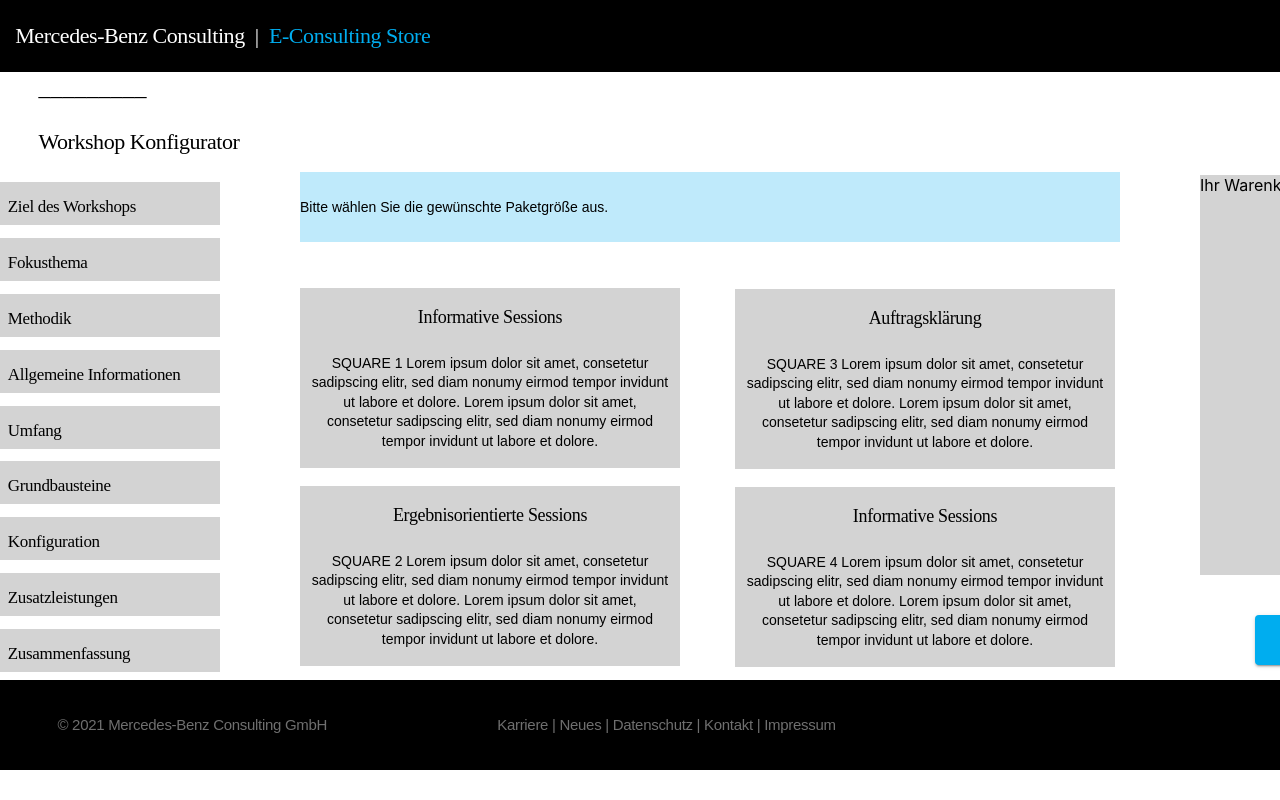
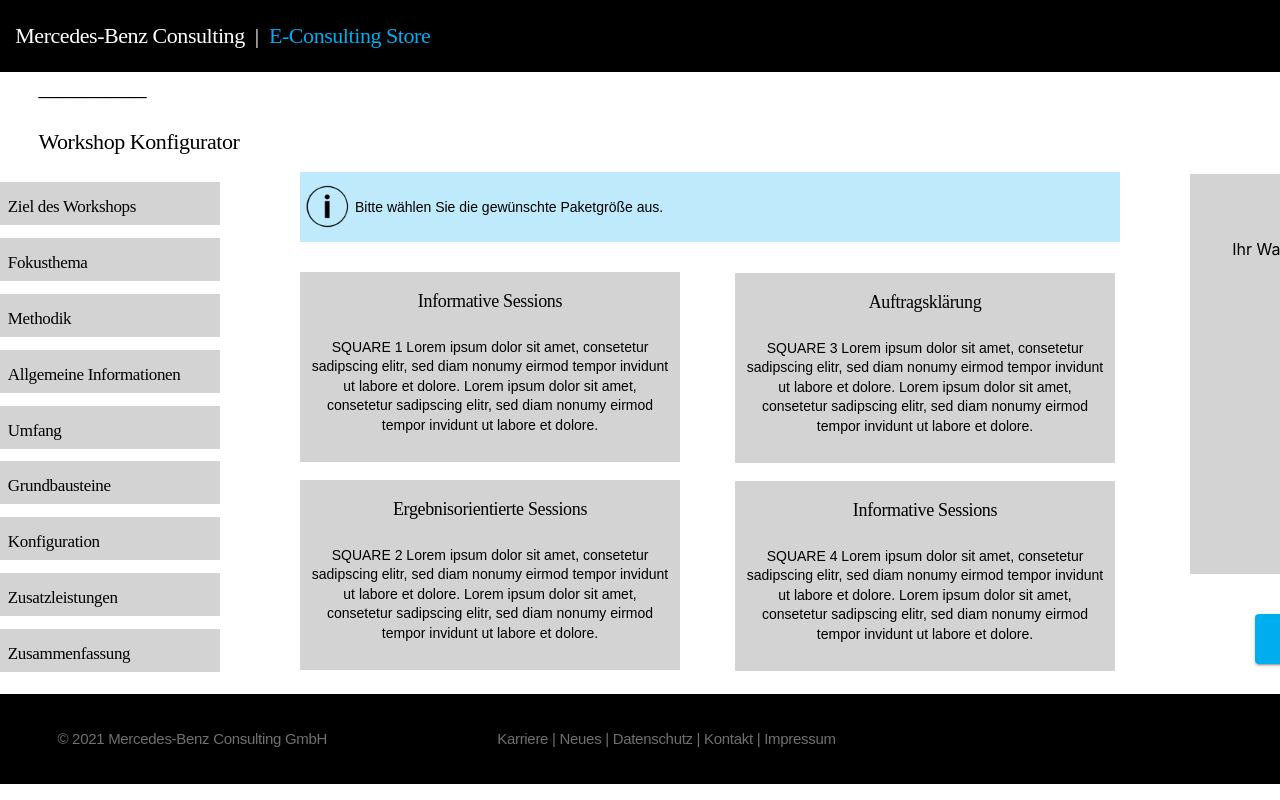
Before and after one commit to Kristina-Todorova/workshop_configurator, a React (Create React App) app: page /Ziel in a window 1280 px wide. Shown: the top 800 px of the page. Built offline with nearby package versions, Linux system fonts and the light colour scheme.

Commit message:
anpassungen

```diff
--- a/src/Footer.css
+++ b/src/Footer.css
@@ -10,6 +10,7 @@
     height: 90px;
     text-align: center;
     line-height: 90px;
+    margin-top: 30px;
 }
 
 .left{
--- a/src/Kategorien.css
+++ b/src/Kategorien.css
@@ -2,7 +2,6 @@
   height: 43px;
   width: 220px;
   background-color: lightgray;
-
   font-family: PT Serif;
   font-style: normal;
   font-weight: normal;
@@ -65,8 +64,12 @@
   height: 400px;
   width: 250px;
   background-color: lightgray;
-  margin-left: 1200px;
-  margin-top: -83px;
+  margin-left: 1190px;
+  margin-top: -68px;
 
 
 }
+
+.leer{
+  text-align: center;
+}
--- a/src/Kategorien.js
+++ b/src/Kategorien.js
@@ -3,6 +3,8 @@ import './Ziel.css';
 import Header from './Header.js';
 import Footer from './Footer.js';
 import Button from '@material-ui/core/Button';
+import info_Icon from './info_Icon.png';
+import icon_shopping_bag from './icon_shopping_bag.png'
 
 function Kategorien() {
   return (
@@ -55,11 +57,13 @@ function Kategorien() {
         </div>
 
         <div className="infolabel">
+            <img src={info_Icon} alt="info icon" width="45px" height="45px" style={{margin:"5px"}}/>
            <p>Bitte wählen Sie die gewünschte Paketgröße aus.</p>
         </div>
 
         <div className="einkaufswagen">
-            <p>Ihr Warenkorb ist leer.</p>
+            <img src={icon_shopping_bag} alt="icon" width="45px" height="45px" style={{paddingLeft: "100px"}}/>
+            <p className="leer">Ihr Warenkorb ist leer.</p>
         </div>
         <Button variant="contained"
                 style={{
--- a/src/Ziel.css
+++ b/src/Ziel.css
@@ -1,5 +1,5 @@
 .square1{
-    height: 180px;
+    height: 190px;
       width: 380px;
       background-color: lightgray;
 
@@ -11,11 +11,11 @@
       text-align: center;
       vertical-align: middle;
     margin-left: 300px;
-    margin-top: -500px;
+    margin-top: -530px;
 }
 
 .square2{
-    height: 180px;
+    height: 190px;
       width: 380px;
       background-color: lightgray;
 
@@ -27,11 +27,11 @@
       text-align: center;
       vertical-align: middle;
     margin-left: 300px;
-    margin-top: 15px;
+    margin-top: 5px;
 }
 
 .square3{
-    height: 180px;
+    height: 190px;
       width: 380px;
       background-color: lightgray;
 
@@ -43,11 +43,11 @@
       text-align: center;
       vertical-align: middle;
     margin-left: 735px;
-    margin-top: -395px;
+    margin-top: -415px;
 }
 
 .square4{
-    height: 180px;
+    height: 190px;
       width: 380px;
       background-color: lightgray;
 
```
Also changed, not shown: src/icon_shopping_bag.png (added), src/info_Icon.png (added).
